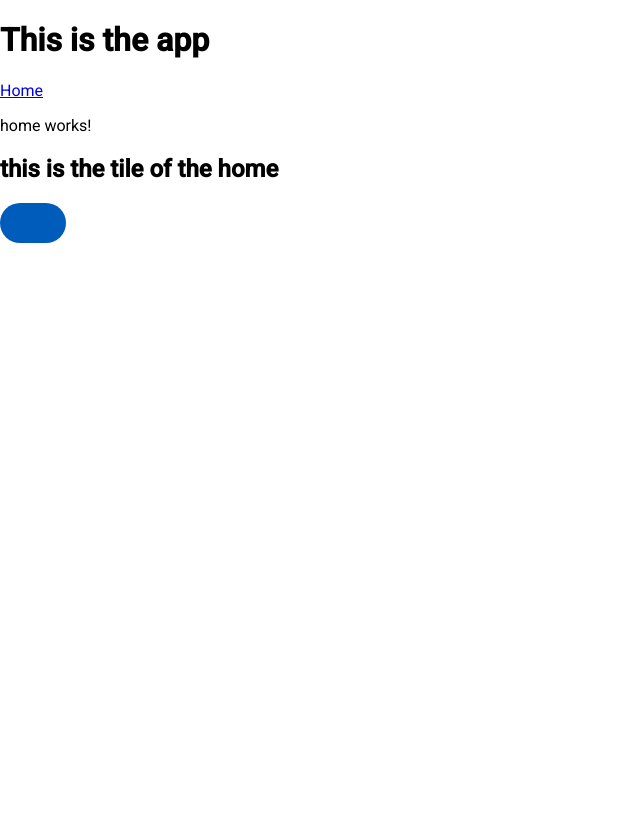
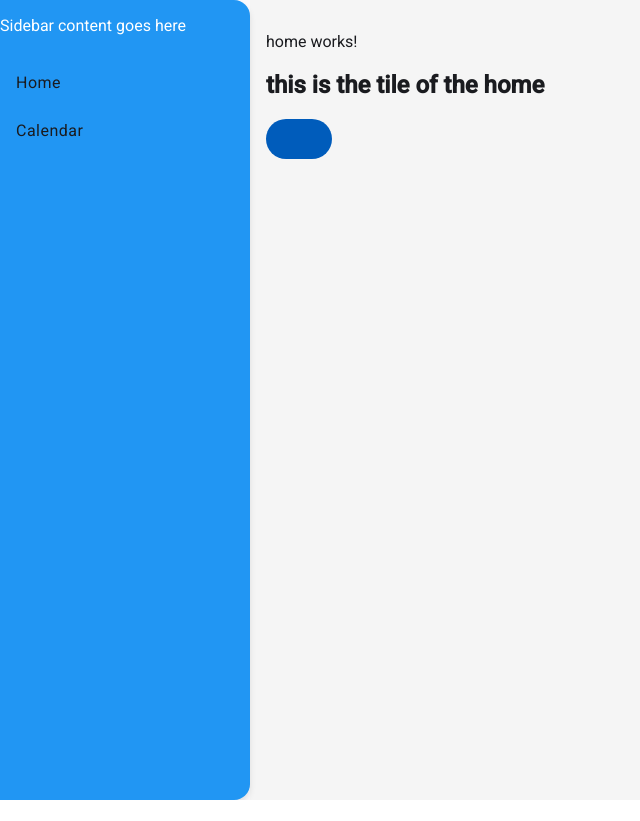
Before and after one commit to casparemiljensen/competex-frontend, an Angular app: page /home in a window 1280 px wide. Shown: the whole page, without its empty margins (0-640 px from the left). After the commit the page ends 800 px from the top, so only its background shows below. Built offline with nearby package versions, Linux system fonts and the light colour scheme.

Commit message:
Initial navigationbar is created

```diff
--- a/src/app/app.component.css
+++ b/src/app/app.component.css
@@ -0,0 +1,27 @@
+.sidenav-container {
+    height: 100%;
+  }
+
+  mat-sidenav {
+    width: 250px;
+    background-color: #2196F3; /* Blue background color */
+    color: white; /* White text */
+  }
+
+  mat-sidenav-content {
+    padding: 16px;
+    background-color: #f5f5f5; /* Custom content background color */
+  }
+
+  .mat-nav-list a {
+    color: white; /* White link color */
+    text-decoration: none;
+  }
+
+  .mat-nav-list a:hover {
+    background-color: #1976D2; /* Darker blue on hover */
+  }
+
+  .mat-elevation-z4 {
+    box-shadow: 0px 4px 6px rgba(0, 0, 0, 0.1); /* Adds shadow */
+  }
--- a/src/app/app.component.html
+++ b/src/app/app.component.html
@@ -1,5 +1,12 @@
-<h1>This is the app</h1>
-<nav>
-  <a routerLink="/home">Home</a>
-</nav>
-<router-outlet></router-outlet>
+<mat-sidenav-container class="sidenav-container">
+  <mat-sidenav mode="side" opened class="mat-elevation-z4" color="primary">
+    <p>Sidebar content goes here</p>
+    <mat-nav-list>
+      <a mat-list-item routerLink="/home">Home</a>
+      <a mat-list-item routerLink="/calender">Calendar</a>
+    </mat-nav-list>
+  </mat-sidenav>
+  <mat-sidenav-content>
+    <router-outlet></router-outlet>
+  </mat-sidenav-content>
+</mat-sidenav-container>
```
Also changed, not shown: src/app/app.module.ts (+6 -1 lines).
